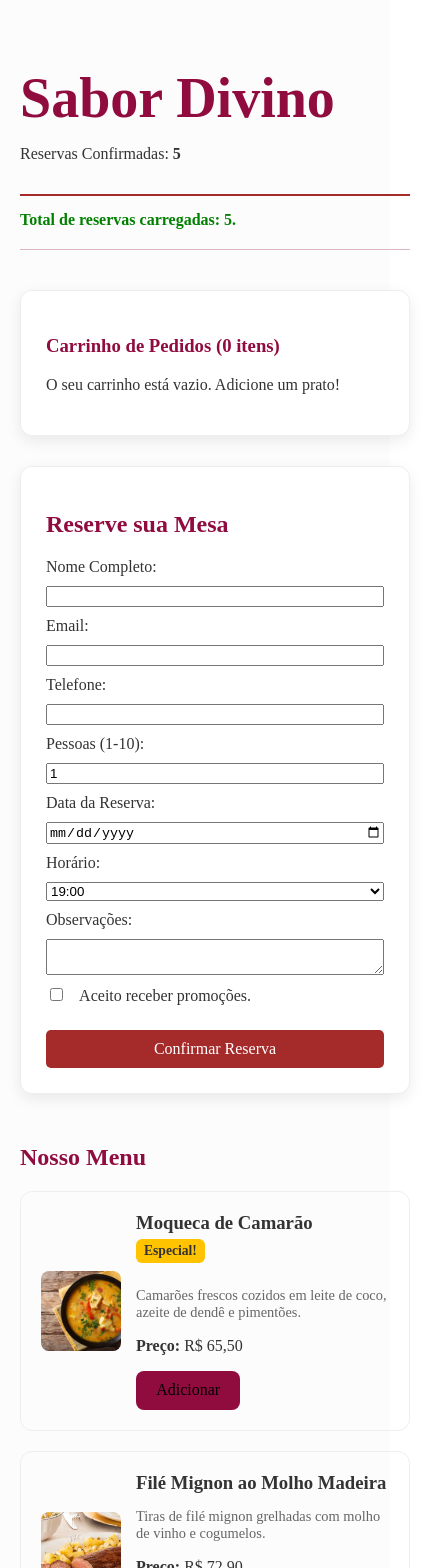
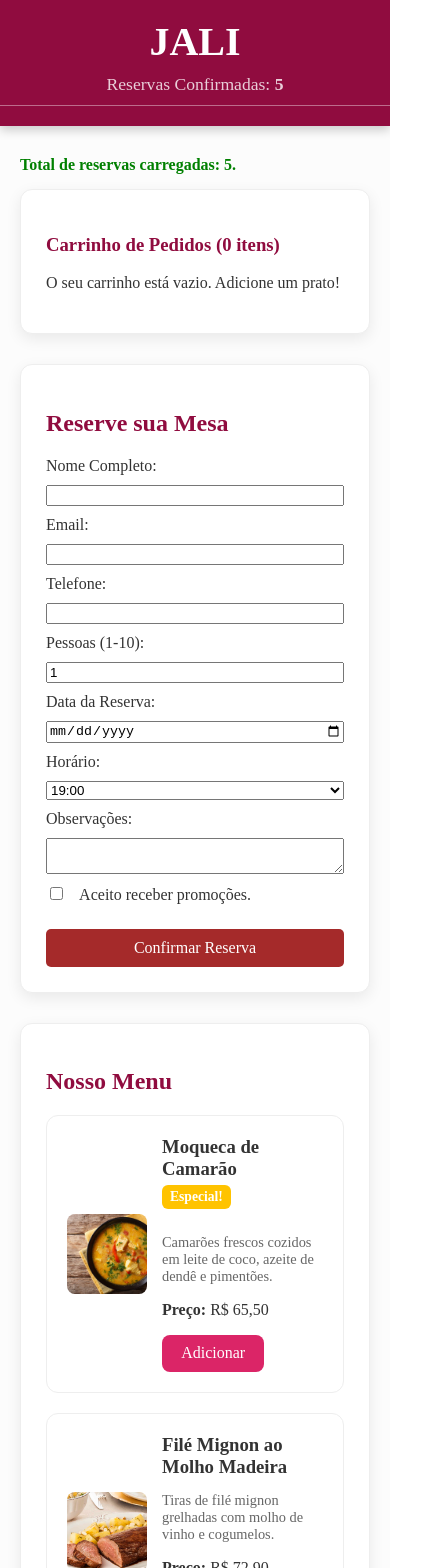
Before and after one commit to Jamilehassen/TDS_TRAB02_AlianaW_JamileH, a React (Vite) app: page / in a window 390 px wide. Shown: the top 1568 px of the page, 430 px wide, since content can reach past the window. Built offline with nearby package versions, Linux system fonts and the light colour scheme; data requests are answered from the project's data file.

Commit message:
Arrumando responsividade

```diff
--- a/src/App.css
+++ b/src/App.css
@@ -1,12 +1,20 @@
-/* src/App.css - Tema Clean Elegante e Responsividade Final */
+/* src/App.css - Versão Final Limpa e Responsiva */
 
 :root {
-  --primary-color: #900c3f; /* Borgonha/Vinho (Elegante) */
-  --accent-color: #ffc300; /* Dourado/Amarelo (Destaque) */
+  --primary-color: #900c3f; /* Borgonha/Vinho */
+  --accent-color: #ffc300; /* Dourado/Amarelo */
   --bg-main: #fcfcfc; /* Fundo limpo do app */
-  --card-bg: #ffffff; /* Fundo dos cards */
+  --card-bg: #ffffff;
   --text-dark: #333333;
   --border-color: #eeeeee;
+  --text-light: #ffffff;
+}
+
+/* REGRA CRÍTICA 1: Evita o scroll horizontal em excesso */
+html, body {
+    overflow-x: hidden;
+    margin: 0;
+    padding: 0;
 }
 
 body {
@@ -15,31 +23,54 @@ body {
 }
 
 .restaurant-app {
-  width: 100%; /* Ocupa toda a largura do #root */
-  padding: 30px 20px;
+    width: 100%;
     max-width: 1280px;
     margin: 0 auto;
-}
-
-h1 {
-    color: var(--primary-color);
-    font-size: 3.5em;
-    margin-bottom: 5px;
-}
-h2, h3 {
-    color: var(--primary-color);
-}
-
-/* Linha Divisória Customizada */
-.divider {
-    height: 1px;
-    background-color: var(--primary-color);
-    margin: 20px 0 40px;
-    opacity: 0.3;
+    padding: 0 20px 40px; /* Padding apenas lateral e inferior, o header faz o topo */
+    box-sizing: border-box;
 }
 
 /* ------------------------------------------- */
-/* LAYOUT PRINCIPAL (Responsividade) */
+/* HEADER / NAVBAR */
+/* ------------------------------------------- */
+
+.navbar {
+    background-color: var(--primary-color);
+    padding-bottom: 20px;
+    box-shadow: 0 4px 10px rgba(0, 0, 0, 0.2);
+    margin: 0 -20px 30px; /* Ajuste CRÍTICO: Usa margem negativa para 'sangrar' e ocupar 100% da viewport */
+}
+
+.header-content {
+    max-width: 1280px;
+    margin: 0 auto;
+    padding: 20px 20px 0;
+    text-align: center;
+    color: var(--card-bg);
+}
+
+.header-content h1 {
+    color: var(--card-bg);
+    font-size: 3.5em;
+    margin: 0 0 10px 0;
+}
+
+.header-divider {
+    height: 1px;
+    background-color: rgba(255, 255, 255, 0.4);
+    width: 100%;
+    max-width: 1280px;
+    margin: 10px auto 0;
+}
+
+.reservation-status p {
+    color: rgba(255, 255, 255, 0.8);
+    font-size: 1.1em;
+    margin: 0;
+}
+
+/* ------------------------------------------- */
+/* LAYOUT PRINCIPAL (GRID) */
 /* ------------------------------------------- */
 
 .main-content-with-cart {
@@ -54,34 +85,16 @@ h2, h3 {
     gap: 30px;
 }
 
-/* RESPONSIVIDADE: MUDANÇA PARA LAYOUT DE COLUNA (Mobile/Tablet) */
-@media (max-width: 1000px) {
-    .main-content-with-cart {
-        grid-template-columns: 1fr;
-        gap: 30px;
-    }
-    .sidebar {
-        order: -1;
-    }
-}
-
 /* ------------------------------------------- */
-/* ESTILOS DE COMPONENTES E CARDS */
+/* COMPONENTES / CARDS */
 /* ------------------------------------------- */
 
 section {
     padding: 25px;
     border: 1px solid var(--border-color);
     border-radius: 12px;
-  box-shadow: 0 5px 15px rgba(0,0,0,0.08); /* Sombra mais visível */
+    box-shadow: 0 5px 15px rgba(0,0,0,0.08);
     background-color: var(--card-bg);
-}
-
-.menu-container section {
-    background-color: transparent;
-    border: none;
-    box-shadow: none;
-    padding: 0;
 }
 
 .menu-grid {
@@ -90,22 +103,47 @@ section {
     gap: 20px;
 }
 
-@media (max-width: 650px) {
+h2, h3 {
+    color: var(--primary-color);
+}
+
+/* ESTILOS DE BOTÕES CORRIGIDOS */
+button {
+    border: none;
+    padding: 0.6em 1.2em;
+    font-size: 1em;
+    font-weight: 500;
+    border-radius: 8px;
+    cursor: pointer;
+    transition: background-color 0.3s;
+    color: var(--text-light);
+    background-color: #db2567; /* Cor específica dos botões */
+}
+button:hover {
+    background-color: #d6789b;
+}
+
+
+/* ------------------------------------------- */
+/* RESPONSIVIDADE (MEDIA QUERIES) */
+/* ------------------------------------------- */
+
+/* REGRA CRÍTICA 2: MUDAR PARA COLUNA NUM BREAKPOINT MAIS AMPLO (ex: 1100px) */
+@media (max-width: 1100px) {
+    .main-content-with-cart {
+        grid-template-columns: 1fr; /* Coluna única para tablets e notebooks menores */
+        gap: 30px;
+    }
+    .sidebar {
+        order: -1; /* Carrinho no topo */
+    }
+}
+
+@media (max-width: 768px) {
+    .header-content h1 {
+        font-size: 2.5em;
+    }
     .menu-grid {
         grid-template-columns: 1fr;
     }
 }
-
-/* Estilo Carrinho (Para a seção 'Total de reservas') */
-.read-the-docs {
-    color: #666;
-    margin-top: 30px;
-}
-
-/* Estilo do botão de Adicionar Item no Carrinho */
-button {
-  background-color: var(--primary-color);
-}
-button:hover {
-  background-color: #6a092d;
-}
--- a/src/App.jsx
+++ b/src/App.jsx
@@ -63,7 +63,7 @@ function App() {
     <div className="restaurant-app">
       {/* Componente Header.jsx */}
       <Header
-        restaurantName="Sabor Divino"
+        restaurantName="JALI"
         reservationCount={reservationCount}
       />
 
--- a/src/components/Header.jsx
+++ b/src/components/Header.jsx
@@ -1,17 +1,21 @@
-/**
- * Componente do cabeçalho.
- * @param {{ restaurantName: string, reservationCount: number }} props
- */
+// src/components/Header.jsx
+
 function Header({ restaurantName, reservationCount }) {
-  // Propriedade Comum (string) e Propriedade State (number) [cite: 22, 492]
   return (
-    <header style={{ borderBottom: '2px solid #a52a2a', paddingBottom: '15px' }}>
-      <h1>{restaurantName}</h1>
-      {/* Interpolação de Variável Comum (reservationCount) [cite: 17] */}
-      <p>Reservas Confirmadas:
-        <strong> {reservationCount}</strong>
-      </p>
-    </header>
+    // Usa a classe 'navbar' para estilização centralizada no CSS
+    <div className="navbar">
+      <header className="header-content">
+        <h1>{restaurantName}</h1>
+        <div className="reservation-status">
+          {/* A contagem não faz parte do navbar principal, mas é um status */}
+          <p>Reservas Confirmadas:
+            <strong> {reservationCount}</strong>
+          </p>
+        </div>
+      </header>
+      {/* Esta linha (divider) ajuda na separação visual da faixa */}
+      <div className="header-divider"></div>
+    </div>
   );
 }
 
--- a/src/index.css
+++ b/src/index.css
@@ -1,10 +1,10 @@
 body {
-  margin: 0;
+  margin: 0; /* CRÍTICO: Remove a margem padrão do navegador */
   display: flex;
-  place-items: flex-start; /* Alinha o conteúdo ao topo */
+  place-items: flex-start;
   min-width: 320px;
-  min-height: 100vh; /* Ocupa 100% da altura da Viewport (tela) */
-  background-color: #f0f0f0; /* Fundo cinza claro */
+  min-height: 100vh;
+  background-color: #f0f0f0;
 }
 
 /* Ajusta o root para preencher a largura */
```
Lines whose indentation alone changed are shown as unchanged.
